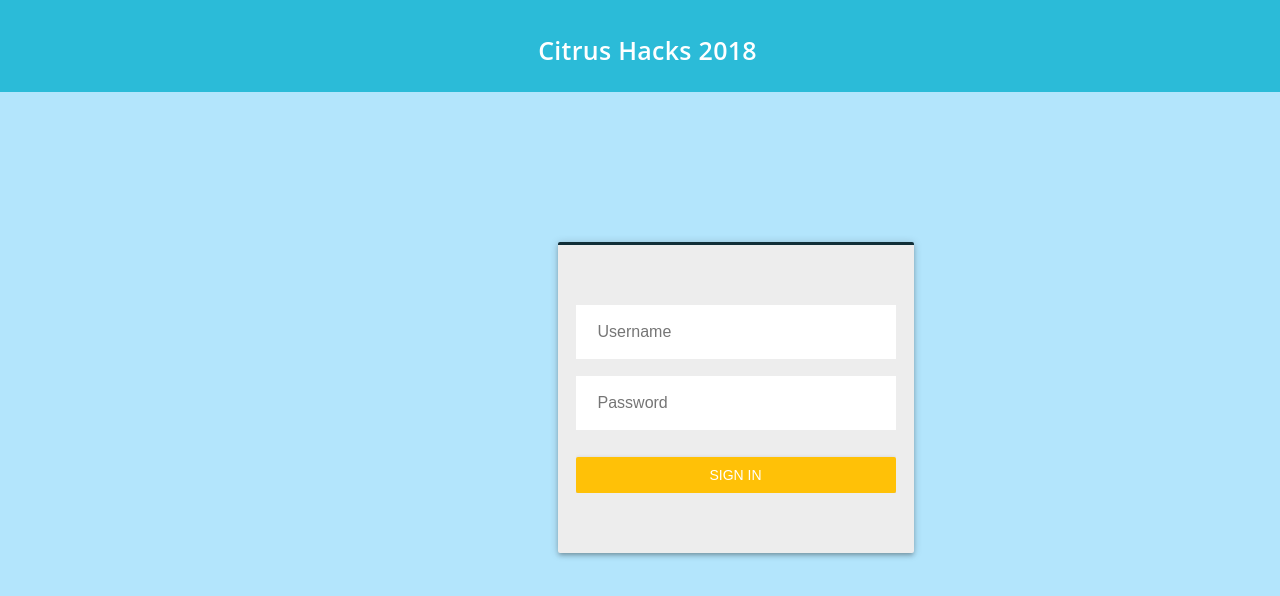
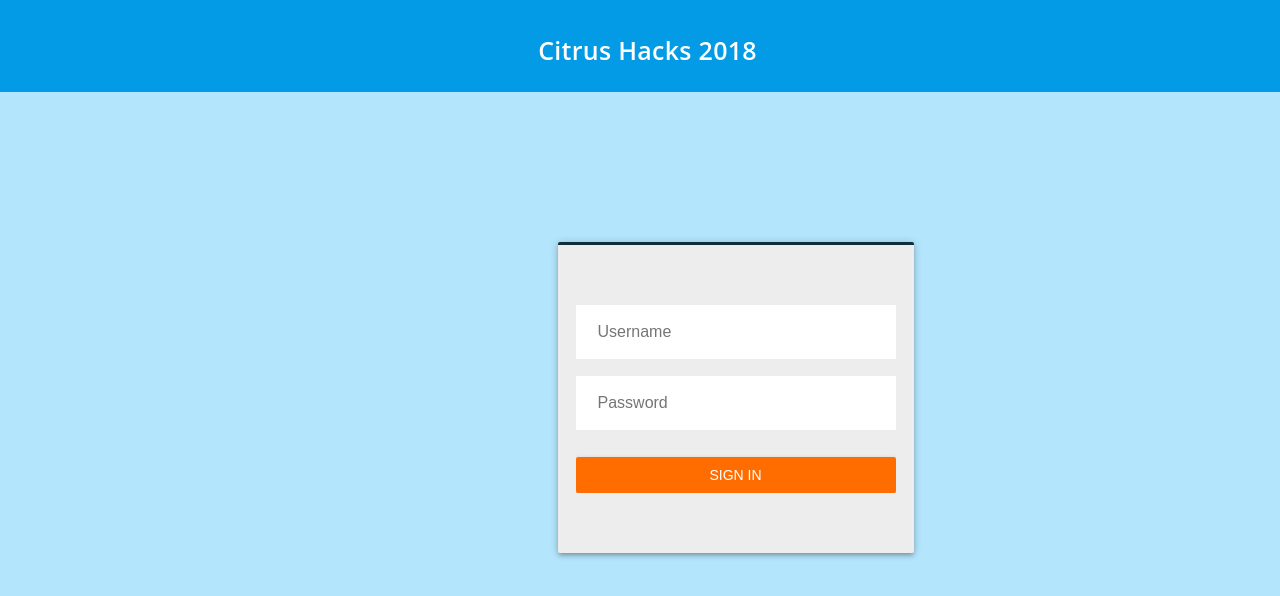
Before and after one commit to rtphan/CitrusHacks2018, a React (Create React App) app in the folder citrus-app/: page / in a window 1280 px wide. Shown: the top 596 px of the page. Built offline with nearby package versions, Linux system fonts and the light colour scheme.

Commit message:
Changed Colors Again

```diff
--- a/citrus-app/src/App.css
+++ b/citrus-app/src/App.css
@@ -5,7 +5,7 @@ body {
 
 header {
   color: #fff;
-  background-color: #2BBBD8;
+  background-color: #039BE5;
   padding: 33px 0 25px 15px;
 }
 
@@ -124,7 +124,7 @@ form button {
 button {
   border-radius: 2px;
   min-width: 88px;
-  background-color: #FFC107;
+  background-color: #FF6D00;
   cursor: pointer;
   border: 0;
   min-width: 120px;
```
